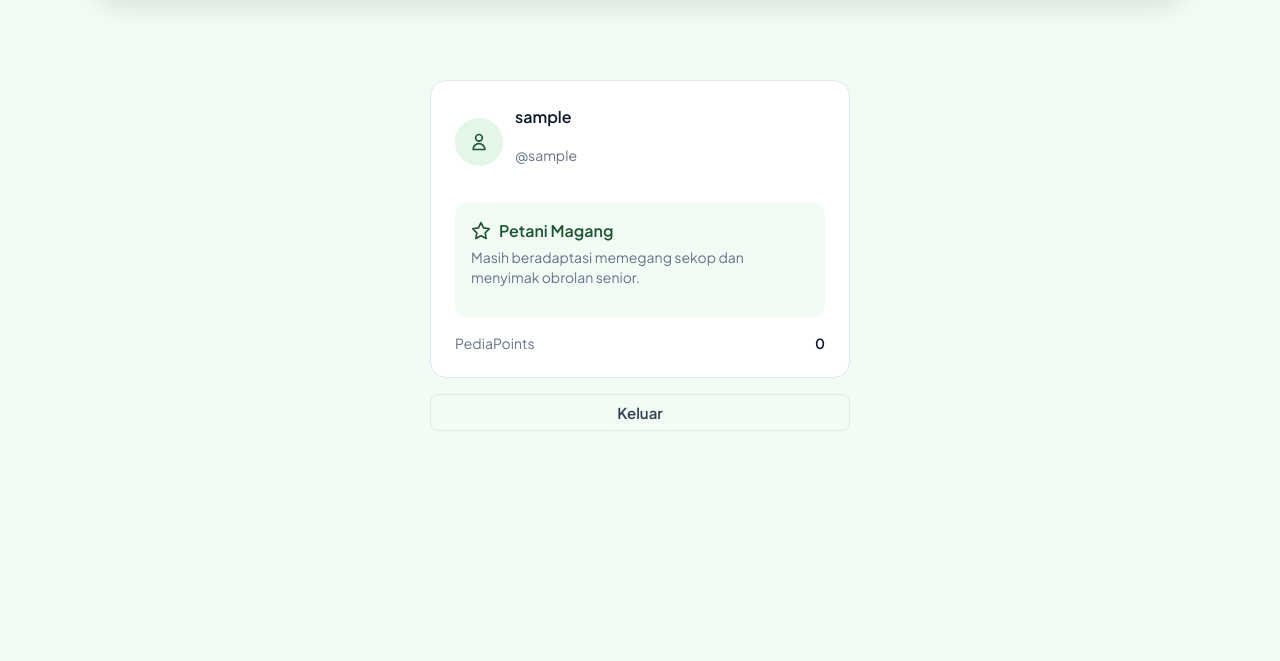
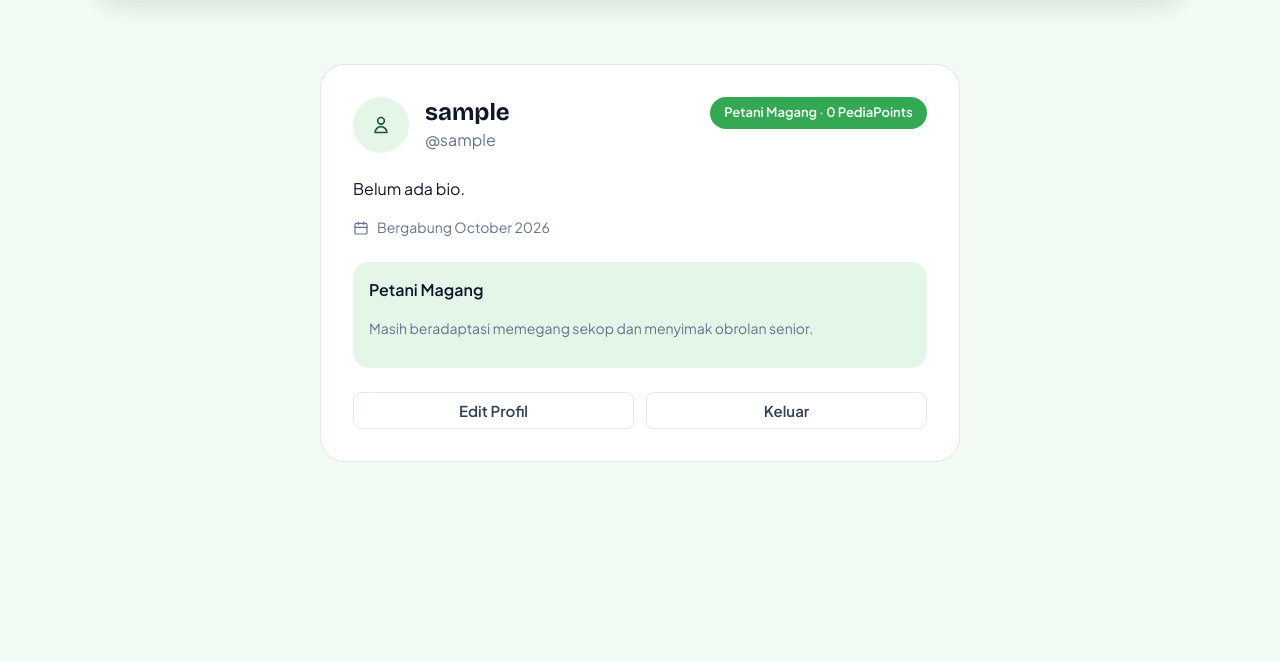
Before and after one commit to PBP-Kelompok-F11/tanampedia, a Django app: page /profile/ in a window 1280 px wide. Shown: the part 94-755 px from the top of the page. Run offline with Django 5.2, Linux system fonts and the light colour scheme; the visitor is signed in with stand-in values (Sample User, id 1); some libraries are stand-ins or nearby versions.

Commit message:
feat(auth): implement edit profile functionality via an AJAX modal

```diff
--- a/accounts/forms.py
+++ b/accounts/forms.py
@@ -1,5 +1,8 @@
 from django import forms
 from django.contrib.auth.forms import UserCreationForm
+from django.utils.html import strip_tags
+
+from .models import Profile
 
 
 class RegisterForm(UserCreationForm):
@@ -16,3 +19,18 @@ class RegisterForm(UserCreationForm):
             user.profile.display_name = self.cleaned_data['display_name'].strip()
             user.profile.save()
         return user
+
+
+class ProfileEditForm(forms.ModelForm):
+    class Meta:
+        model = Profile
+        fields = ['display_name', 'bio', 'profile_picture_url']
+        widgets = {
+            'bio': forms.Textarea(attrs={'rows': 3}),
+        }
+
+    def clean_display_name(self):
+        return strip_tags(self.cleaned_data['display_name']).strip()
+
+    def clean_bio(self):
+        return strip_tags(self.cleaned_data['bio']).strip()
--- a/accounts/urls.py
+++ b/accounts/urls.py
@@ -9,4 +9,5 @@ urlpatterns = [
     path('login/', views.login_user, name='login'),
     path('logout/', views.logout_user, name='logout'),
     path('profile/', views.profile, name='profile'),
+    path('profile/edit/', views.edit_profile, name='edit_profile'),
 ]
--- a/accounts/views.py
+++ b/accounts/views.py
@@ -2,10 +2,12 @@ from django.contrib import messages
 from django.contrib.auth import login, logout
 from django.contrib.auth.decorators import login_required
 from django.contrib.auth.forms import AuthenticationForm
+from django.http import JsonResponse
 from django.shortcuts import redirect, render
 from django.utils.http import url_has_allowed_host_and_scheme
+from django.views.decorators.http import require_POST
 
-from .forms import RegisterForm
+from .forms import ProfileEditForm, RegisterForm
 
 
 def _safe_next(request, next_url):
@@ -45,4 +47,23 @@ def logout_user(request):
 
 @login_required
 def profile(request):
-    return render(request, 'accounts/profile.html', {'profile': request.user.profile})
+    return render(request, 'accounts/profile.html', {
+        'profile': request.user.profile,
+        'edit_form': ProfileEditForm(instance=request.user.profile),
+    })
+
+
+@login_required
+@require_POST
+def edit_profile(request):
+    form = ProfileEditForm(request.POST, instance=request.user.profile)
+    if not form.is_valid():
+        return JsonResponse({'errors': form.errors.get_json_data()}, status=400)
+
+    profile = form.save()
+    return JsonResponse({
+        'display_name': profile.display_name,
+        'display_name_or_username': profile.display_name_or_username,
+        'bio': profile.bio,
+        'profile_picture_url': profile.profile_picture_url,
+    }, status=200)
--- a/static/css/components.css
+++ b/static/css/components.css
@@ -3,3 +3,4 @@
 @import url("components/_footer.css");
 @import url("components/_dropdowns.css");
 @import url("components/_navbar.css");
+@import url("components/_modal.css");
--- /dev/null
+++ b/static/css/pages/_profile.css
@@ -0,0 +1,120 @@
+.profile-page {
+    display: flex;
+    justify-content: center;
+    padding: 2rem 0 4rem;
+}
+
+.profile-card {
+    width: 100%;
+    max-width: 640px;
+    background-color: var(--color-raised);
+    border: 1px solid var(--color-border);
+    border-radius: 1.5rem;
+    padding: 2rem;
+}
+
+.profile-card__header {
+    display: flex;
+    align-items: flex-start;
+    justify-content: space-between;
+    gap: 1rem;
+    flex-wrap: wrap;
+}
+
+.profile-card__identity {
+    display: flex;
+    align-items: center;
+    gap: 1rem;
+}
+
+.profile-card__avatar {
+    width: 3.5rem;
+    height: 3.5rem;
+    border-radius: 50%;
+    object-fit: cover;
+    flex-shrink: 0;
+}
+
+.profile-card__avatar--placeholder {
+    display: inline-flex;
+    align-items: center;
+    justify-content: center;
+    background-color: var(--color-primary-100);
+    color: var(--color-primary-700);
+}
+
+.profile-card__identity h1 {
+    margin: 0;
+    font-size: 1.5rem;
+}
+
+.profile-card__username {
+    margin: 0.125rem 0 0;
+    color: var(--color-text-muted);
+}
+
+.profile-badge {
+    display: inline-flex;
+    align-items: center;
+    padding: 0.4rem 0.9rem;
+    border-radius: 999px;
+    background-color: var(--color-primary-500);
+    color: var(--color-white-100);
+    font-size: 0.8125rem;
+    font-weight: 600;
+    white-space: nowrap;
+}
+
+.profile-card__bio {
+    margin: 1.5rem 0 0;
+    color: var(--color-text);
+}
+
+.profile-card__meta {
+    display: flex;
+    align-items: center;
+    gap: 0.5rem;
+    margin-top: 1rem;
+    color: var(--color-text-muted);
+    font-size: 0.875rem;
+}
+
+.profile-card__meta .icon {
+    width: 1rem;
+    height: 1rem;
+}
+
+.profile-card__level {
+    margin-top: 1.5rem;
+    padding: 1rem;
+    border-radius: 1rem;
+    background-color: var(--color-sunken);
+}
+
+.profile-card__actions {
+    display: flex;
+    gap: 0.75rem;
+    margin-top: 1.5rem;
+}
+
+.profile-card__actions .btn {
+    flex: 1;
+}
+
+.field-error {
+    margin: 0.375rem 0 0;
+    font-size: 0.8125rem;
+    color: var(--color-red-600);
+    min-height: 1em;
+}
+
+@media (max-width: 480px) {
+    .profile-card {
+        padding: 1.5rem;
+        border-radius: 1.25rem;
+    }
+
+    .profile-card__header {
+        flex-direction: column;
+    }
+}
--- /dev/null
+++ b/static/js/accounts.js
@@ -0,0 +1,101 @@
+(function () {
+    function getCookie(name) {
+        const cookie = document.cookie.split('; ').find((item) => item.startsWith(`${name}=`));
+        return cookie ? decodeURIComponent(cookie.split('=').slice(1).join('=')) : '';
+    }
+
+    function clearFormErrors(form) {
+        form.querySelectorAll('[data-error-for]').forEach((element) => {
+            element.textContent = '';
+        });
+    }
+
+    function showFormErrors(form, errors) {
+        Object.entries(errors || {}).forEach(([name, messages]) => {
+            const fieldError = form.querySelector(`[data-error-for="${name}"]`);
+            if (fieldError) {
+                fieldError.textContent = messages.map((error) => error.message).join(' ');
+            }
+        });
+    }
+
+    function initializeModals() {
+        document.querySelectorAll('[data-modal-open]').forEach((trigger) => {
+            trigger.addEventListener('click', () => {
+                const modal = document.getElementById(trigger.dataset.modalOpen);
+                if (modal) {
+                    modal.hidden = false;
+                }
+            });
+        });
+
+        document.querySelectorAll('.modal').forEach((modal) => {
+            const close = () => {
+                modal.hidden = true;
+            };
+
+            modal.querySelectorAll('[data-modal-close]').forEach((button) => {
+                button.addEventListener('click', close);
+            });
+
+            document.addEventListener('keydown', (event) => {
+                if (event.key === 'Escape' && !modal.hidden) {
+                    close();
+                }
+            });
+        });
+    }
+
+    function initializeEditProfileForm() {
+        const form = document.getElementById('edit-profile-form');
+        if (!form) {
+            return;
+        }
+
+        const modal = form.closest('.modal');
+        const message = document.getElementById('edit-profile-message');
+
+        form.addEventListener('submit', async (event) => {
+            event.preventDefault();
+            clearFormErrors(form);
+            message.textContent = '';
+
+            try {
+                const response = await fetch(form.action, {
+                    method: 'POST',
+                    headers: { 'X-CSRFToken': getCookie('csrftoken') },
+                    body: new FormData(form),
+                    credentials: 'same-origin',
+                });
+                const data = await response.json();
+
+                if (!response.ok) {
+                    showFormErrors(form, data.errors);
+                    message.textContent = 'Periksa kembali data yang kamu masukkan.';
+                    return;
+                }
+
+                document.querySelectorAll('[data-profile-display-name]').forEach((el) => {
+                    el.textContent = data.display_name_or_username;
+                });
+                document.querySelectorAll('[data-navbar-display-name]').forEach((el) => {
+                    el.textContent = data.display_name_or_username;
+                });
+                const bioEl = document.querySelector('[data-profile-bio]');
+                if (bioEl) {
+                    bioEl.textContent = data.bio || 'Belum ada bio.';
+                }
+
+                if (modal) {
+                    modal.hidden = true;
+                }
+            } catch (error) {
+                message.textContent = 'Profil gagal disimpan. Periksa koneksi lalu coba lagi.';
+                console.error('Gagal memperbarui profil:', error);
+            }
+        });
+    }
+
+    initializeModals();
+    initializeEditProfileForm();
+})();
--- a/templates/accounts/profile.html
+++ b/templates/accounts/profile.html
@@ -3,40 +3,82 @@
 
 {% block title %}Profil - Tanampedia{% endblock %}
 
+{% block extra_css %}
+<link rel="stylesheet" href="{% static 'css/pages/_profile.css' %}">
+{% endblock %}
+
 {% block content %}
-<section class="flex justify-center px-4 py-12">
-    <div class="w-full max-w-[420px]">
-        <div class="rounded-2xl border border-[var(--color-border)] bg-[var(--color-raised)] p-6">
-            <div class="flex items-center gap-3 mb-6">
+<section class="profile-page">
+    <div class="profile-card">
+        <div class="profile-card__header">
+            <div class="profile-card__identity">
                 {% if profile.profile_picture_url %}
-                <img src="{{ profile.profile_picture_url }}" alt="" class="w-12 h-12 rounded-full object-cover">
+                <img src="{{ profile.profile_picture_url }}" alt="" class="profile-card__avatar">
                 {% else %}
-                <span class="inline-flex items-center justify-center w-12 h-12 rounded-full bg-primary-100 text-primary-700">
+                <span class="profile-card__avatar profile-card__avatar--placeholder">
                     {% include "icons/user-icon.svg" %}
                 </span>
                 {% endif %}
                 <div>
-                    <p class="font-semibold">{{ profile.display_name_or_username }}</p>
-                    <p class="text-sm text-[var(--color-text-muted)]">@{{ user.username }}</p>
+                    <h1 data-profile-display-name>{{ profile.display_name_or_username }}</h1>
+                    <p class="profile-card__username">@{{ user.username }}</p>
                 </div>
             </div>
-
-            <div class="rounded-xl bg-primary-50 p-4 mb-4">
-                <div class="flex items-center gap-2 mb-1 text-primary-700">
-                    {% include "icons/points-icon.svg" %}
-                    <span class="font-semibold">{{ profile.level.title }}</span>
-                </div>
-                <p class="text-sm text-[var(--color-text-muted)]">{{ profile.level.description }}</p>
-            </div>
-
-            <div class="flex items-center justify-between text-sm">
-                <span class="text-[var(--color-text-muted)]">PediaPoints</span>
-                <span class="font-semibold">{{ profile.pedia_points }}</span>
-            </div>
+            <span class="profile-badge">{{ profile.level.title }} &middot; {{ profile.pedia_points }} PediaPoints</span>
         </div>
 
-        {% url 'accounts:logout' as logout_url %}
-        {% include 'components/button.html' with text="Keluar" href=logout_url variant="outline" intent="neutral" class_name="w-full mt-4" %}
+        <p class="profile-card__bio" data-profile-bio>{{ profile.bio|default:"Belum ada bio." }}</p>
+
+        <div class="profile-card__meta">
+            {% include "icons/calendar-icon.svg" %}
+            <span>Bergabung {{ user.date_joined|date:"F Y" }}</span>
+        </div>
+
+        <div class="profile-card__level">
+            <p class="font-semibold mb-0">{{ profile.level.title }}</p>
+            <p class="text-sm text-[var(--color-text-muted)] mb-0">{{ profile.level.description }}</p>
+        </div>
+
+        <div class="profile-card__actions">
+            <button type="button" class="btn btn--outline btn--neutral" data-modal-open="edit-profile-modal">Edit Profil</button>
+            {% url 'accounts:logout' as logout_url %}
+            {% include 'components/button.html' with text="Keluar" href=logout_url variant="outline" intent="neutral" %}
+        </div>
     </div>
 </section>
+
+<div class="modal" id="edit-profile-modal" hidden>
+    <div class="modal__overlay" data-modal-close></div>
+    <div class="modal__dialog" role="dialog" aria-modal="true" aria-labelledby="edit-profile-title">
+        <div class="modal__header">
+            <h2 id="edit-profile-title">Edit Profil</h2>
+            <button type="button" class="modal__close" data-modal-close aria-label="Tutup">{% include "icons/close-icon.svg" %}</button>
+        </div>
+
+        <form id="edit-profile-form" action="{% url 'accounts:edit_profile' %}" method="post" class="flex flex-col gap-4">
+            {% csrf_token %}
+
+            {% include 'components/input.html' with label="Nama tampilan" id="id_edit_display_name" name="display_name" type="text" placeholder="Nama tampilan" class_name="input" maxlength=100 value=edit_form.display_name.value %}
+            <p class="field-error" data-error-for="display_name" aria-live="polite"></p>
+
+            {% include 'components/input.html' with label="Bio" id="id_edit_bio" name="bio" type="textarea" placeholder="Ceritakan sedikit tentang dirimu" class_name="input" rows=3 value=edit_form.bio.value %}
+            <p class="field-error" data-error-for="bio" aria-live="polite"></p>
+
+            {% include 'components/input.html' with label="URL foto profil" id="id_edit_profile_picture_url" name="profile_picture_url" type="url" placeholder="https://..." class_name="input" value=edit_form.profile_picture_url.value %}
+            <p class="field-error" data-error-for="profile_picture_url" aria-live="polite"></p>
+
+            <p id="edit-profile-message" class="text-sm text-red-700" role="status" aria-live="polite"></p>
+
+            <div class="modal__actions">
+                <button type="button" class="btn btn--outline btn--neutral" data-modal-close>Batal</button>
+                {% include 'components/button.html' with text="Simpan" type="submit" variant="filled" intent="primary" %}
+            </div>
+        </form>
+    </div>
+</div>
 {% endblock %}
+
+{% block extra_js %}
+{% load static %}
+<script src="{% static 'js/accounts.js' %}" defer></script>
+{% endblock %}
--- a/templates/components/navbar.html
+++ b/templates/components/navbar.html
@@ -21,7 +21,7 @@
                 {% else %}
                 <span class="navbar__avatar navbar__avatar--placeholder">{% include "icons/user-icon.svg" %}</span>
                 {% endif %}
-                <span>{{ user.profile.display_name_or_username }}</span>
+                <span data-navbar-display-name>{{ user.profile.display_name_or_username }}</span>
             </a>
             <span class="navbar__auth-divider"></span>
             <a href="{% url 'accounts:logout' %}" class="navbar__logout" aria-label="Logout">
--- a/theme/static/css/dist/styles.css
+++ b/theme/static/css/dist/styles.css
@@ -573,9 +573,6 @@
   .max-w-\[40ch\] {
     max-width: 40ch;
   }
-  .max-w-\[420px\] {
-    max-width: 420px;
-  }
   .max-w-xl {
     max-width: var(--container-xl);
   }
@@ -830,9 +827,6 @@
   .border-\[\#DCF2E3\] {
     border-color: #DCF2E3;
   }
-  .border-\[var\(--color-border\)\] {
-    border-color: var(--color-border);
-  }
   .border-gray-100 {
     border-color: var(--color-gray-100);
   }
@@ -895,9 +889,6 @@
   }
   .bg-\[\#FBFDFB\] {
     background-color: #FBFDFB;
-  }
-  .bg-\[var\(--color-raised\)\] {
-    background-color: var(--color-raised);
   }
   .bg-blue-500 {
     background-color: var(--color-blue-500);
```
Also changed, not shown: accounts/tests.py (+118 -1 lines), static/css/components/_modal.css (added, +93 -0 lines), static/icons/close-icon.svg (added).
